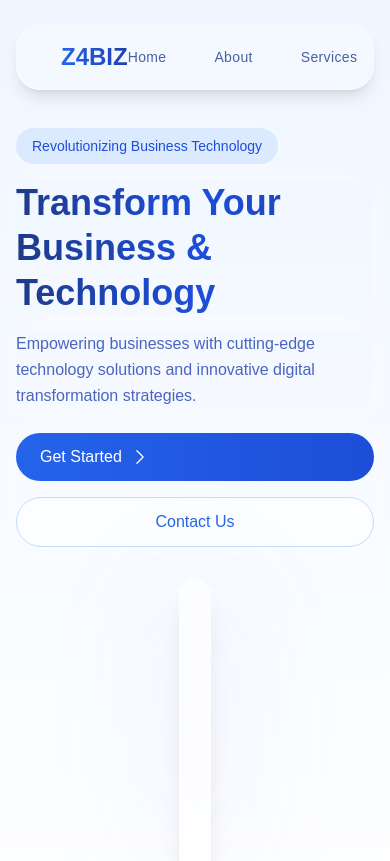
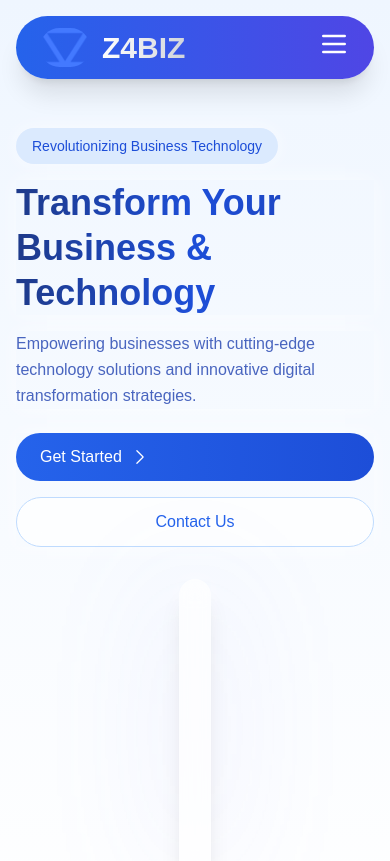
Before and after one commit to Surya-blippi/z4biz, a Next.js app: page / in a window 390 px wide. Shown: the top 861 px of the page. Built offline with nearby package versions, Linux system fonts and the light colour scheme.

Commit message:
Fixed mobile view again

```diff
--- a/components/Navigation.tsx
+++ b/components/Navigation.tsx
@@ -1,5 +1,4 @@
-// components/Navigation.tsx
-import React from 'react';
+import React, { useState } from 'react';
 import { motion } from 'framer-motion';
 import Image from 'next/image';
 
@@ -13,6 +12,8 @@ const navItems = [
 ];
 
 const Navigation = () => {
+  const [isOpen, setIsOpen] = useState(false);
+
   const handleNavClick = (e: React.MouseEvent<HTMLAnchorElement>, href: string) => {
     e.preventDefault();
     const targetId = href.replace('#', '');
@@ -20,47 +21,86 @@ const Navigation = () => {
     if (element) {
       element.scrollIntoView({ behavior: 'smooth' });
     }
+    setIsOpen(false);
   };
 
   return (
     <motion.nav
-      initial={{ y: -20, opacity: 0 }}
+      initial={{ y: -30, opacity: 0 }}
       animate={{ y: 0, opacity: 1 }}
-      className="fixed w-full z-50 px-4 py-6"
+      className="fixed top-0 w-full z-50 px-4 py-4 bg-transparent"
     >
       <div className="max-w-7xl mx-auto">
-        <div className="backdrop-blur-xl bg-white/30 rounded-3xl shadow-lg border border-white/30 px-8 py-4">
-          <div className="flex items-center justify-between">
+        <div className="flex items-center justify-between bg-gradient-to-r from-blue-600 to-indigo-600 bg-opacity-90 backdrop-blur-md rounded-full px-6 py-3 shadow-xl">
+          {/* Logo and Brand */}
           <div className="flex items-center space-x-3">
             <motion.div whileHover={{ rotate: 180 }} transition={{ duration: 0.3 }}>
               <Image
                 src="/z4biz-logo.png"
                 alt="Z4BIZ Logo"
-                  width={40}
-                  height={40}
-                  className="object-contain"
+                width={50}
+                height={50}
+                className="object-contain rounded-full"
               />
             </motion.div>
-              <span className="text-2xl font-bold bg-gradient-to-r from-blue-600 to-blue-800 text-transparent bg-clip-text">
+            <span className="text-3xl font-extrabold bg-gradient-to-r from-white to-gray-300 text-transparent bg-clip-text">
               Z4BIZ
             </span>
           </div>
-            <div className="flex items-center space-x-12">
+          {/* Desktop Navigation */}
+          <div className="hidden md:flex items-center space-x-8">
             {navItems.map((item) => (
               <motion.a
                 key={item.label}
                 href={item.href}
                 onClick={(e) => handleNavClick(e, item.href)}
-                  className="text-blue-900/80 relative group text-sm font-medium tracking-wide"
+                className="text-white hover:text-gray-200 relative group text-lg font-medium transition-colors"
                 whileHover={{ scale: 1.05 }}
               >
                 {item.label}
-                  <span className="absolute bottom-0 left-0 w-0 h-0.5 bg-blue-600/50 group-hover:w-full transition-all duration-300" />
+                <span className="absolute bottom-0 left-0 w-0 h-0.5 bg-white group-hover:w-full transition-all duration-300" />
               </motion.a>
             ))}
           </div>
+          {/* Mobile Menu Icon */}
+          <div className="md:hidden">
+            <motion.button
+              onClick={() => setIsOpen(!isOpen)}
+              className="text-white focus:outline-none"
+              whileHover={{ scale: 1.1 }}
+            >
+              <svg xmlns="http://www.w3.org/2000/svg" className="h-8 w-8" fill="none" viewBox="0 0 24 24" stroke="currentColor">
+                {isOpen ? (
+                  <path strokeLinecap="round" strokeLinejoin="round" strokeWidth="2" d="M6 18L18 6M6 6l12 12" />
+                ) : (
+                  <path strokeLinecap="round" strokeLinejoin="round" strokeWidth="2" d="M4 6h16M4 12h16M4 18h16" />
+                )}
+              </svg>
+            </motion.button>
           </div>
         </div>
+        {/* Mobile Dropdown Menu */}
+        {isOpen && (
+          <motion.div
+            initial={{ height: 0, opacity: 0 }}
+            animate={{ height: 'auto', opacity: 1 }}
+            exit={{ height: 0, opacity: 0 }}
+            className="md:hidden mt-2 rounded-xl bg-gradient-to-r from-blue-600 to-indigo-600 bg-opacity-90 backdrop-blur-md shadow-lg overflow-hidden"
+          >
+            <div className="flex flex-col">
+              {navItems.map((item) => (
+                <a
+                  key={item.label}
+                  href={item.href}
+                  onClick={(e) => handleNavClick(e, item.href)}
+                  className="block px-6 py-3 text-white hover:bg-blue-700 transition-colors text-lg font-medium"
+                >
+                  {item.label}
+                </a>
+              ))}
+            </div>
+          </motion.div>
+        )}
       </div>
     </motion.nav>
   );
--- a/components/Z4BIZLanding.tsx
+++ b/components/Z4BIZLanding.tsx
@@ -1,4 +1,3 @@
-// pages/Z4BIZLanding.tsx
 import React, { useState } from 'react';
 import Image from 'next/image';
 import { motion } from 'framer-motion';
```
Lines whose indentation alone changed are shown as unchanged.
